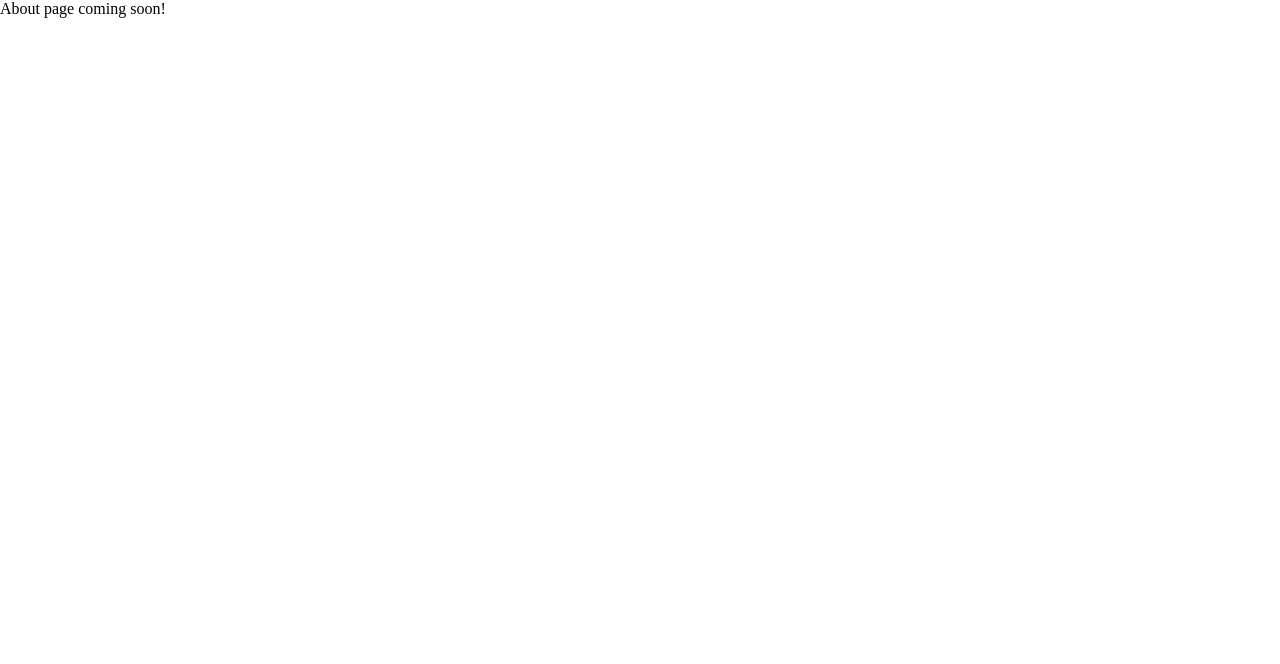
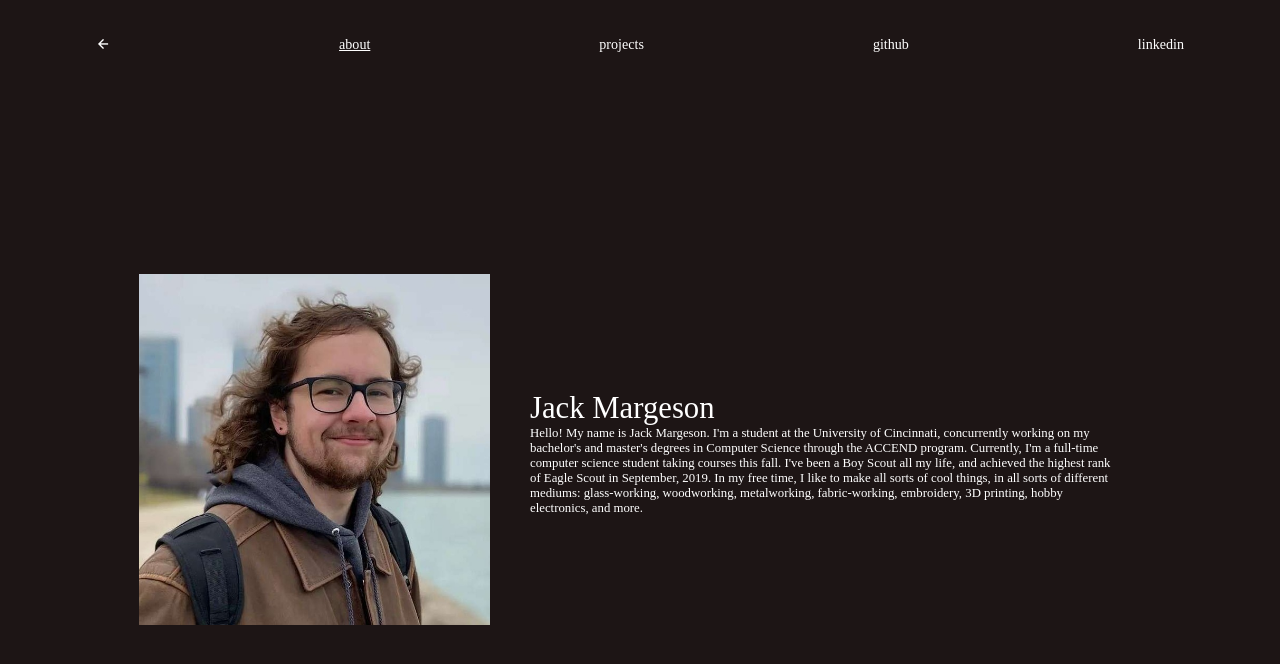
Before and after one commit to jack-margeson/marg.es, an Angular app: page /on/about in a window 1280 px wide. Shown: the top 664 px of the page. Built offline with nearby package versions, Linux system fonts and the light colour scheme; a web font is replaced by a local one.

Commit message:
About page update 1

```diff
--- a/src/app/about/about.component.html
+++ b/src/app/about/about.component.html
@@ -1 +1,30 @@
-<p>About page coming soon!</p>
+<div class="main">
+  <div class="navigation text-regular">
+    <a class="material-symbols-outlined" href="/on"> arrow_back </a>
+    <a href="/on/about" style="text-decoration: underline">about</a>
+    <a href="/on/projects">projects</a>
+    <a href="https://github.com/jack-margeson" target="_blank">github</a>
+    <a href="https://www.linkedin.com/in/jack-margeson/" target="_blank"
+      >linkedin</a
+    >
+  </div>
+  <div class="about-container">
+    <div class="image-container">
+      <img src="../../assets/images/jack.jpg" class="profile-picture" />
+    </div>
+    <div class="information-container text-regular">
+      <p class="title">Jack Margeson</p>
+      <p class="description">
+        Hello! My name is Jack Margeson. I'm a student at the University of
+        Cincinnati, concurrently working on my bachelor's and master's degrees
+        in Computer Science through the ACCEND program. Currently, I'm a
+        full-time computer science student taking courses this fall. I've been a
+        Boy Scout all my life, and achieved the highest rank of Eagle Scout in
+        September, 2019. In my free time, I like to make all sorts of cool
+        things, in all sorts of different mediums: glass-working, woodworking,
+        metalworking, fabric-working, embroidery, 3D printing, hobby
+        electronics, and more.
+      </p>
+    </div>
+  </div>
+</div>
--- a/src/app/about/about.component.scss
+++ b/src/app/about/about.component.scss
@@ -0,0 +1,139 @@
+@use "../../media-queries.scss" as *;
+
+.main {
+  // Sizing and styling
+  width: 100vw;
+  @include lt-md {
+    height: 100%;
+  }
+  @include gt-sm {
+    height: 100vh;
+  }
+  min-height: 100vh;
+
+  background-color: #1d1515;
+  // Flexbox information
+  display: flex;
+  flex-direction: column;
+  align-items: center;
+}
+.navigation {
+  // Sizing and styling
+  width: 85vw;
+  height: 70px;
+  margin-top: 10px;
+  margin-bottom: 20px;
+  // Flexbox information
+  display: flex;
+  flex-direction: row;
+  align-items: center;
+  align-self: center;
+  justify-content: space-between;
+  // Navigation link properties
+  // Text properties
+  @include lt-md {
+    a {
+      font-size: 2.1vw;
+    }
+  }
+  @include gt-sm {
+    a {
+      font-size: 1.1vw;
+    }
+  }
+  a {
+    text-decoration: none;
+  }
+  a:link {
+    color: #ffffff;
+  }
+  a:visited {
+    color: #ffffff;
+  }
+}
+.about-container {
+  // Sizing and styling
+  width: 100vw;
+  @include lt-md {
+    height: 100%;
+  }
+  @include gt-sm {
+    height: 90vh;
+  }
+
+  // Flexbox information
+  display: flex;
+  @include lt-md {
+    flex-direction: column;
+  }
+  @include gt-sm {
+    flex-direction: row;
+    margin-right: 220px;
+  }
+  align-items: center;
+  justify-content: center;
+}
+.information-container {
+  // Sizing and styling
+  @include lt-md {
+    width: 80%;
+    padding-top: 15px;
+    padding-bottom: 30px;
+  }
+  @include gt-sm {
+    width: 50%;
+  }
+  height: auto;
+  max-width: 50%;
+  max-height: 50%;
+  // Flexbox information
+  display: flex;
+  flex-direction: column;
+  text-align: left;
+}
+.image-container {
+  max-width: 50%;
+  max-height: 50%;
+  @include lt-md {
+    text-align: center;
+  }
+  @include gt-sm {
+    text-align: right;
+    width: 50%;
+    height: 50%;
+  }
+}
+.profile-picture {
+  @include lt-md {
+    width: 100%;
+  }
+  @include gt-sm {
+    height: 100%;
+    padding-right: 40px;
+  }
+}
+.title {
+  // Sizing and styling
+  margin-top: 8px;
+  // Text properties
+  @include lt-md {
+    font-size: 3vw;
+  }
+  @include gt-sm {
+    font-size: 2.4vw;
+  }
+  // Text styling
+  color: #ffffff;
+}
+.description {
+  // Text properties
+  @include lt-md {
+    font-size: 2vw;
+  }
+  @include gt-sm {
+    font-size: 1vw;
+    padding-right: 50px;
+  }
+  // Text information
+  color: #ffffff;
+}
```
Also changed, not shown: src/assets/images/jack.jpg (added).
